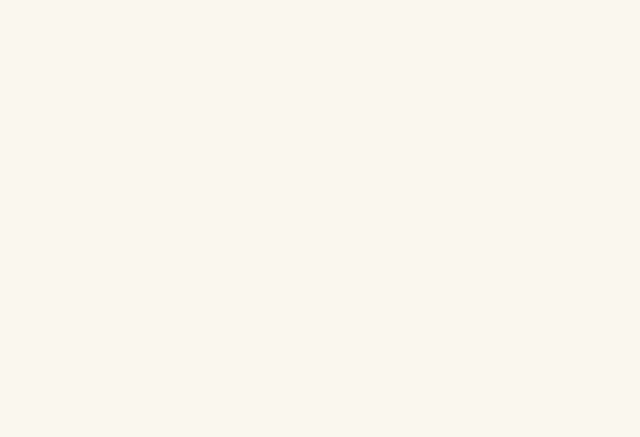
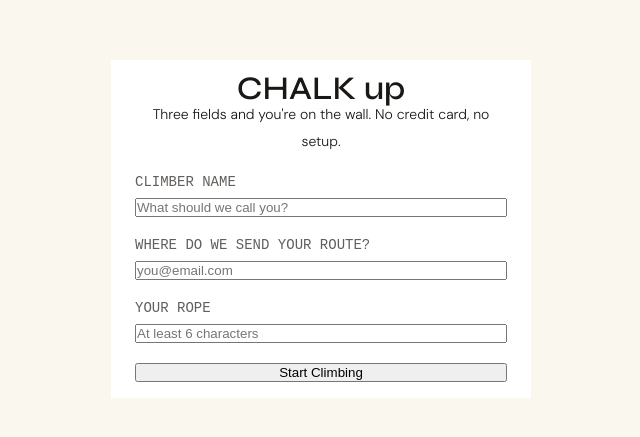
Before and after one commit to Ezekiel-builds/grit-app, a React (Vite) app: page /sign-up in a window 1280 px wide. Before the commit this address had no page. Shown: the part 171-608 px from the top of the page, without its empty margins (319-959 px from the left). Built offline with nearby package versions, Linux system fonts and the light colour scheme; no server answers.

Commit message:
feat(auth): add signup and session context

```diff
--- a/src/App.jsx
+++ b/src/App.jsx
@@ -3,6 +3,7 @@ import HomePage from './pages/HomePage';
 import TheReality from './pages/TheReality';
 import TheWall from './pages/TheWall';
 import Dashboard from './pages/Dashboard';
+import SignUp from './pages/SignUp';
 import './App.css'
 
 function App() {
@@ -13,6 +14,7 @@ function App() {
         <Route path="/the-reality" element={<TheReality />} />
         <Route path="/the-wall" element={<TheWall />} />
         <Route path="/dashboard" element={<Dashboard />} />
+        <Route path="/sign-up" element={<SignUp />} />
       </Routes>
   )
 }
--- /dev/null
+++ b/src/components/AuthContext.jsx
@@ -0,0 +1,72 @@
+import { useState, useEffect } from 'react';
+import { AuthContext } from './authContext';
+import { supabase } from '../SupabaseClient';
+
+export function AuthProvider({ children }) {
+  const [user, setUser] = useState(null);
+  const [profile, setProfile] = useState(null);
+  const [loading, setLoading] = useState(true);
+
+  async function fetchProfile(userId) {
+    const { data, error } = await supabase
+      .from('profiles')
+      .select('*')
+      .eq('id', userId)
+      .maybeSingle();
+
+    if (error) {
+      console.error('Fetch profile error:', error);
+      setProfile(null);
+    } else {
+      setProfile(data);
+    }
+  }
+
+  useEffect(() => {
+    async function checkExistingSession() {
+      try {
+        const { data, error } = await supabase.auth.getSession();
+        if (error) throw error;
+
+        const session = data.session;
+        setUser(session?.user ?? null);
+        if (session) {
+          await fetchProfile(session.user.id);
+        } else {
+          setProfile(null);
+        }
+      } catch (error) {
+        console.error('Session lookup error:', error);
+        setUser(null);
+        setProfile(null);
+      } finally {
+        setLoading(false);
+      }
+    }
+
+    checkExistingSession();
+
+    const listener = supabase.auth.onAuthStateChange(function (event, session) {
+      if (session) {
+        setUser(session.user);
+        setTimeout(() => fetchProfile(session.user.id), 0);
+      } else {
+        setUser(null);
+        setProfile(null);
+      }
+      setLoading(false);
+    });
+
+    function cleanup() {
+      listener.data.subscription.unsubscribe();
+    }
+
+    return cleanup;
+  }, []);
+
+  return (
+    <AuthContext.Provider value={{ user, setUser, profile, setProfile, loading }}>
+      {children}
+    </AuthContext.Provider>
+  );
+}
--- /dev/null
+++ b/src/components/authContext.js
@@ -0,0 +1,3 @@
+import { createContext } from 'react';
+
+export const AuthContext = createContext(null);
--- /dev/null
+++ b/src/components/useAuth.js
@@ -0,0 +1,6 @@
+import { useContext } from 'react';
+import { AuthContext } from './authContext';
+
+export function useAuth() {
+  return useContext(AuthContext);
+}
--- a/src/main.jsx
+++ b/src/main.jsx
@@ -1,3 +1,4 @@
+import { AuthProvider } from './components/AuthContext.jsx';
 import { StrictMode } from 'react'
 import { BrowserRouter } from 'react-router';
 import { createRoot } from 'react-dom/client'
@@ -8,7 +9,9 @@ import './responsive.css'
 createRoot(document.getElementById('root')).render(
   <StrictMode>
     <BrowserRouter>
-        <App />
+      <AuthProvider>
+          <App />
+      </AuthProvider>
     </BrowserRouter>
   </StrictMode>,
 )
--- /dev/null
+++ b/src/pages/SignUp.css
@@ -0,0 +1,64 @@
+.form__box {
+    height: 100vh;
+    display: flex;
+    flex-direction: column;
+    align-items: center;
+    justify-content: center;
+    align-items: center;
+}
+
+.form__container {
+  max-width: 420px;
+  background-color: var(--color_text-btn);
+  display: flex;
+  flex-direction: column;
+  gap: 20px;
+  padding: 16px 24px;
+}
+
+.form__heading {
+    text-align: center;
+    line-height: 1.6rem;
+}
+
+.form__heading-text {
+    font-size: var(--font-h2);
+    font-family: var(--header_font);
+    font-weight: 550;
+    color: var(--secondary_color);
+}
+
+.form__heading-subtext {
+    color: var(--secondary_color);
+    font-size: var(--font-small);
+    font-weight: 300;
+}
+
+.form {
+    display: flex;
+    flex-direction: column;
+    gap: 20px;
+}
+
+.form__meta {
+    display: flex;
+    flex-direction: column;
+    gap: 8px;
+}
+
+.form__label {
+    font-size: var(--font-small);
+    font-weight: 400;
+    font-family: var(--sub__font);
+    color: var(--color_text-mute)
+}
+
+.form__message {
+    margin: 0;
+    color: var(--secondary_color);
+    font-size: var(--font-small);
+}
+
+.form__message--error {
+    color: #b42318;
+}
--- /dev/null
+++ b/src/pages/SignUp.jsx
@@ -0,0 +1,135 @@
+import { useState } from 'react';
+import { supabase } from '../SupabaseClient';
+import './SignUp.css';
+
+function SignUp() {
+    const [name, setName] = useState('');
+    const [email, setEmail] = useState('');
+    const [password, setPassword] = useState('');
+    const [message, setMessage] = useState('');
+    const [messageIsError, setMessageIsError] = useState(false);
+    const [isSubmitting, setIsSubmitting] = useState(false);
+
+    async function handleSignUp(e) {
+        e.preventDefault();
+        setMessage('');
+        setIsSubmitting(true);
+
+        try {
+            const { data, error } = await supabase.auth.signUp({
+                email,
+                password
+            });
+
+            if (error) throw error;
+
+            const newUser = data.user;
+            if (!newUser) {
+                throw new Error('Signup succeeded without returning a user.');
+            }
+
+            const { error: profileError } = await supabase
+                .from('profiles')
+                .insert({
+                    id: newUser.id,
+                    full_name: name.trim()
+                });
+
+            if (profileError) {
+                console.error('Profile creation error:', profileError);
+                setMessage(`Your account was created, but the profile could not be saved: ${profileError.message}`);
+                setMessageIsError(true);
+                return;
+            }
+
+            setMessage('Your account and profile were created.');
+            setMessageIsError(false);
+        } catch (error) {
+            console.error('Signup error:', error);
+            setMessage(error.message || 'Unable to create your account.');
+            setMessageIsError(true);
+        } finally {
+            setIsSubmitting(false);
+        }
+    }
+
+    return (
+        <div className="form__box">
+            <section className="form__container">
+                <div className="form__heading">
+                    <h2 className="form__heading-text">
+                        <span className="form__heading-text-highlight">CHALK</span> up
+                    </h2>
+
+                    <small className="form__heading-subtext">
+                        Three fields and you're on the wall. No credit card, no setup.
+                    </small>
+                </div>
+
+                <form className="form" onSubmit={handleSignUp}>
+                    <div className="form__meta">
+                        <label htmlFor="full-name" className="form__label">
+                            CLIMBER NAME
+                        </label>
+
+                        <input
+                        type="text"
+                        id="full-name"
+                        placeholder="What should we call you?"
+                        className="form__input"
+                        value={name}
+                        autoComplete="name"
+                        required
+                        onChange={(e) => setName(e.target.value)}
+                        />
+                    </div>
+
+                    <div className="form__meta">
+                        <label htmlFor="signup-email" className="form__label">
+                            WHERE DO WE SEND YOUR ROUTE?
+                        </label>
+
+                        <input
+                        type="email"
+                        id="signup-email"
+                        placeholder="you@email.com"
+                        className="form__input"
+                        value={email}
+                        autoComplete="email"
+                        required
+                        onChange={(e) => setEmail(e.target.value)}
+                        />
+                    </div>
+
+                    <div className="form__meta">
+                        <label htmlFor="signup-password" className="form__label">
+                            YOUR ROPE
+                        </label>
+
+                        <input
+                        type="password"
+                        id="signup-password"
+                        placeholder="At least 6 characters"
+                        className="form__input"
+                        value={password}
+                        autoComplete="new-password"
+                        minLength={6}
+                        required
+                        onChange={(e) => setPassword(e.target.value)}
+                        />
+                    </div>
+                    {message && (
+                        <p className={`form__message${messageIsError ? ' form__message--error' : ''}`} role={messageIsError ? 'alert' : 'status'}>
+                            {message}
+                        </p>
+                    )}
+                    <button type="submit" disabled={isSubmitting}>
+                        {isSubmitting ? 'Creating account...' : 'Start Climbing'}
+                    </button>
+                </form>
+            </section>
+        </div>
+    )
+}
+
+export default SignUp;
```
